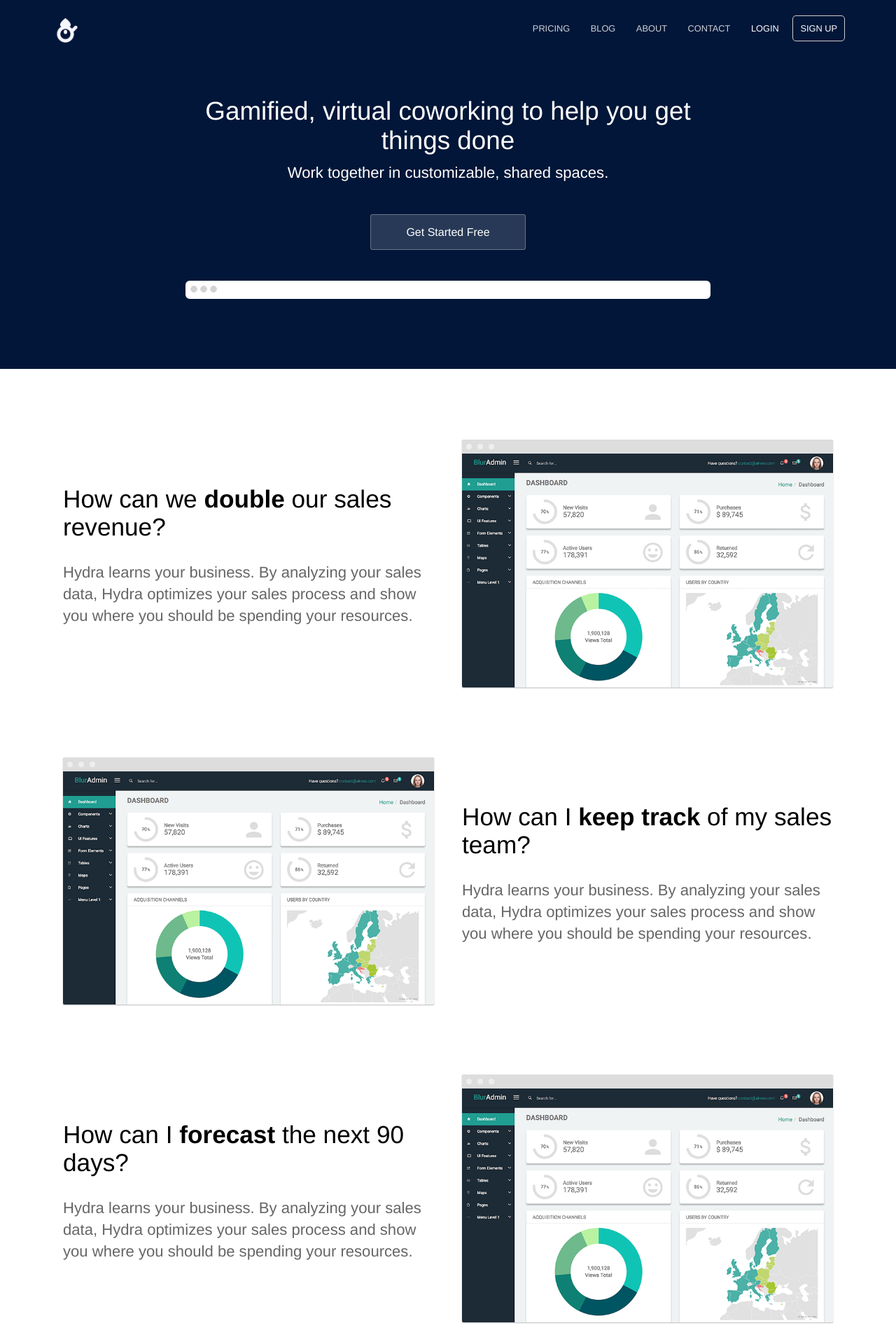
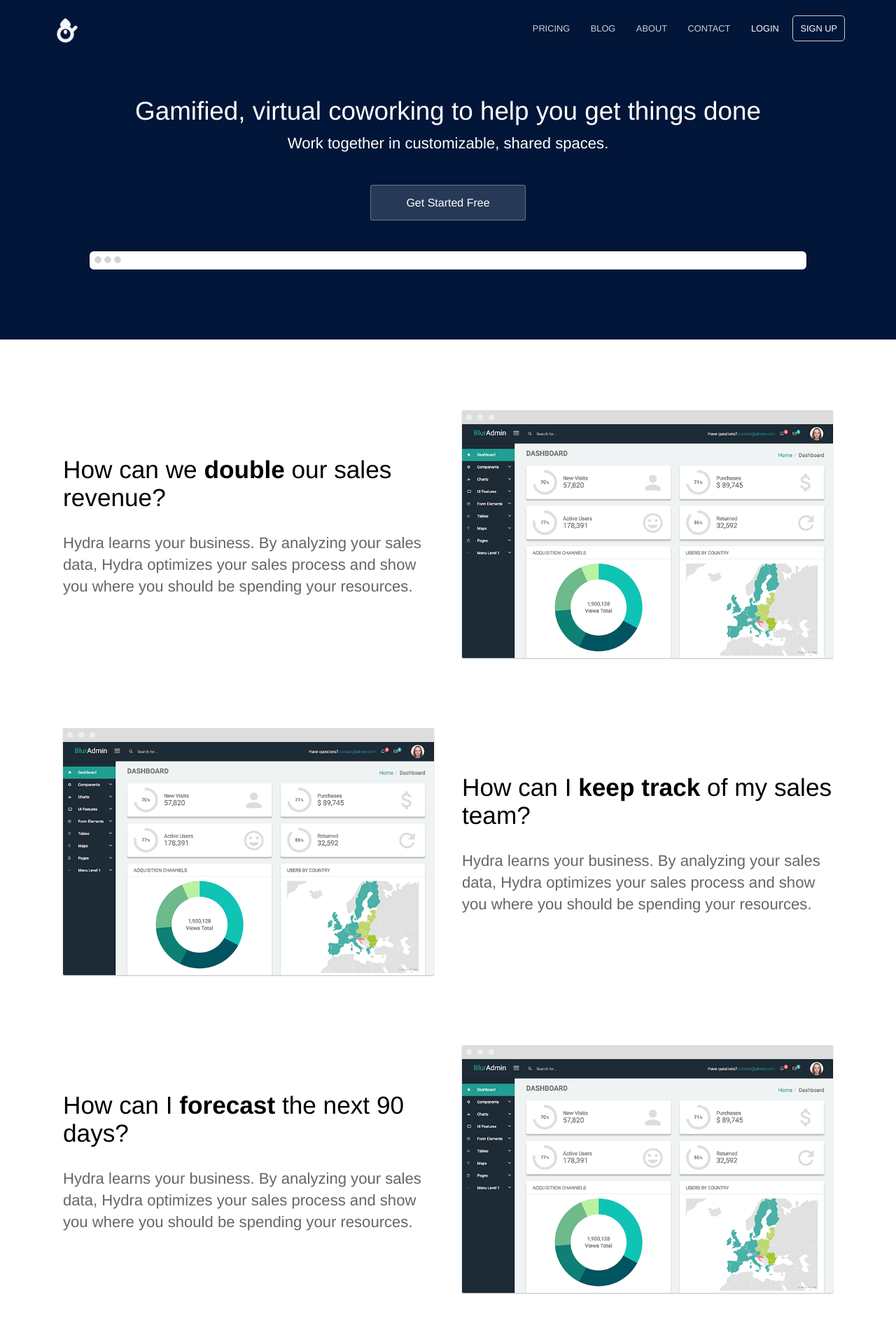
Before and after one commit to innkeeper-games/cowork-site, a Jekyll site: the page built from index.html, in a window 1280 px wide. Shown: the top 1920 px of the page at 70% size. Built offline with Jekyll 4.4.1, drawn with Linux system fonts in a browser that asks for light colours; a script that is not in the unit is left out.

Commit message:
Increase text container width

```diff
--- a/_sass/layout.scss
+++ b/_sass/layout.scss
@@ -5,7 +5,7 @@
 }
 
 .text-container {
-	max-width: 750px;
+	max-width: 1024px;
 }
 
 .container {
```
